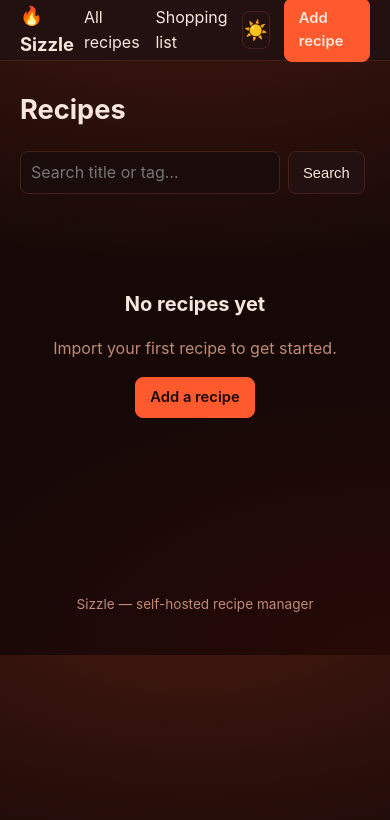
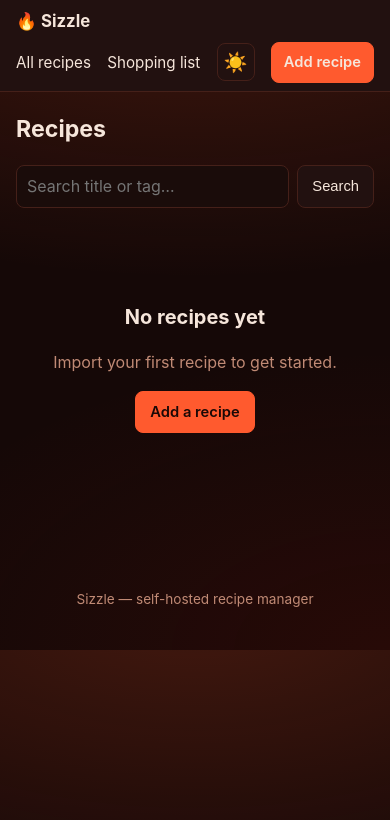
Before and after one commit to TJSmith-hub/sizzle, a FastAPI app: page / in a window 390 px wide. Shown: the top 820 px of the page. Run offline with FastAPI, Linux system fonts and the light colour scheme.

Commit message:
Improve mobile layout across the app
Rework the responsive CSS so the site holds up on phone-width screens:

- Header nav no longer overflows the fixed bar; on narrow screens it
  wraps onto its own full-width row and spreads with space-between.
- Search box fills the row instead of a fixed 260px width.
- Toolbars wrap their buttons rather than overflowing.
- Recipe detail: full-width image and stacked servings/units controls.
- Shopping list: larger checkboxes and roomier tap targets for touch.
- Tighter container padding and a smaller heading on phones, plus a
  <=480px breakpoint for the smallest screens.

Co-Authored-By: Claude Opus 4.8 (1M context) <noreply@anthropic.com>

```diff
--- a/app/static/css/styles.css
+++ b/app/static/css/styles.css
@@ -244,15 +244,56 @@ input:focus, select:focus, textarea:focus { outline: 2px solid var(--focus-ring)
 .check-item.editing .check-view { display: none; }
 .check-item.editing .check-edit { display: flex; }
 
+/* --- Responsive --- */
 @media (max-width: 760px) {
-  .detail-columns { grid-template-columns: 1fr; }
+  .container { padding: 0 16px; }
+  main.container { padding-top: 20px; padding-bottom: 40px; }
+  h1 { font-size: 1.45rem; }
+
+  /* Header drops the nav onto its own full-width row instead of
+     overflowing the fixed 60px bar */
+  .header-inner { height: auto; min-height: 56px; padding-top: 8px; padding-bottom: 8px; flex-wrap: wrap; row-gap: 8px; }
+  .site-nav { width: 100%; justify-content: space-between; gap: 8px; }
+
+  /* Search fills the row rather than sitting at a fixed 260px */
+  .page-head { gap: 10px; }
+  .search-form { width: 100%; }
+  .search-form input { width: auto; flex: 1; min-width: 0; }
+
+  /* Toolbars wrap their buttons instead of overflowing */
+  .toolbar { flex-wrap: wrap; gap: 10px; }
+
+  /* Detail */
+  .detail-columns { grid-template-columns: 1fr; gap: 24px; }
+  .detail-image { width: 100%; }
+  .controls { gap: 14px 24px; padding: 14px; }
+
+  /* Review / edit */
   .grid-2 { grid-template-columns: repeat(2, 1fr); }
   .field-wide { grid-column: span 2; }
-  .shopping { column-count: 1; }
   .ing-row { grid-template-columns: 60px 80px 1fr; }
   .ing-row .name-in, .ing-row .note-in { grid-column: 1 / -1; }
   .ing-row .row-controls { grid-column: 1 / -1; }
+
+  /* Shopping list */
+  .shopping { column-count: 1; }
   .add-item-form .name-in, .add-item-form .note-in { flex-basis: 100%; }
   .check-view { flex-direction: column; align-items: flex-start; gap: 4px; }
   .check-view label { width: 100%; }
+  .check-item .tick { width: 20px; height: 20px; margin-top: 2px; }
 }
+
+@media (max-width: 480px) {
+  .brand { font-size: 1.05rem; }
+  .site-nav { gap: 6px; }
+  .site-nav a:not(.btn) { font-size: .95rem; }
+  .site-nav .btn-primary { padding: 8px 12px; }
+
+  /* Roomier tap targets on phones */
+  .btn { padding: 9px 14px; }
+
+  /* Stack the servings / units controls one per row */
+  .controls { flex-direction: column; align-items: stretch; gap: 12px; }
+  .control { justify-content: space-between; }
+  .stepper input { width: 60px; }
+}
```
